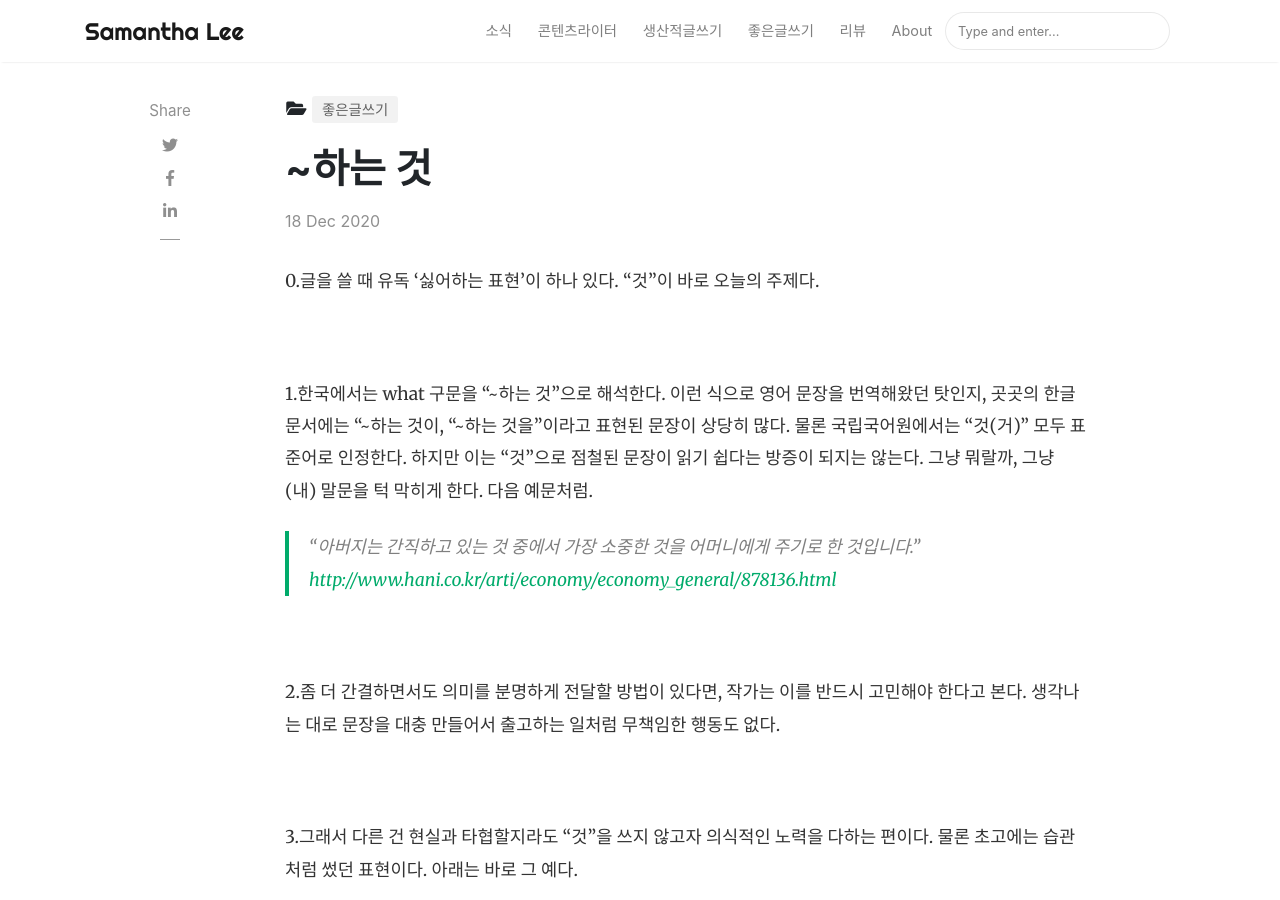
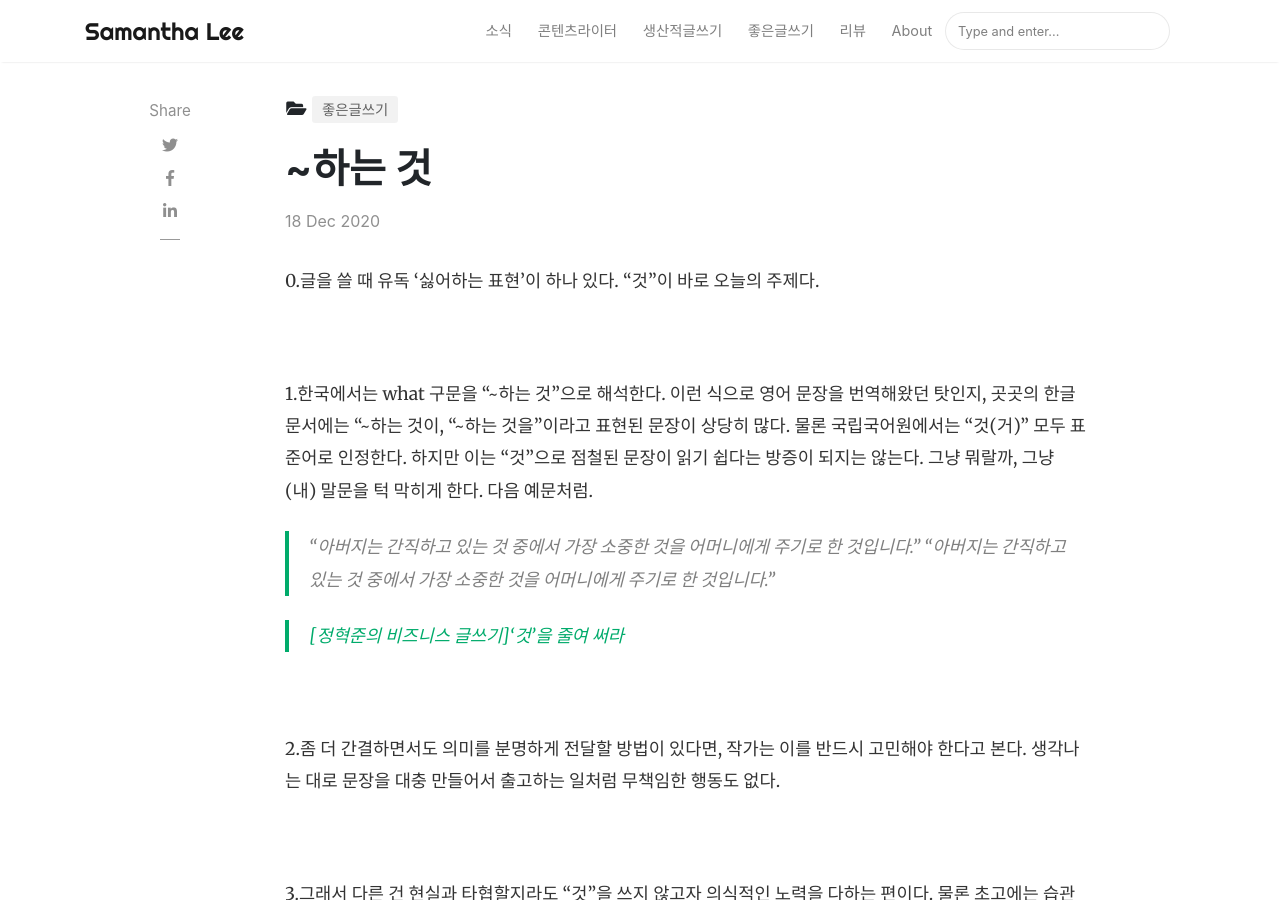
Before and after one commit to samantha-writer/samantha-writer.github.io, a Jekyll site: the page built from _posts/2020-12-18-201218.md, in a window 1280 px wide and 900 px high. Built offline with Jekyll 4.4.1, drawn with Linux system fonts in a browser that asks for light colours; nearby versions of some CDN libraries; comment, search, counter and statistics services are not loaded.

Commit message:
Update 2020-12-18-201218.md

```diff
--- a/_posts/2020-12-18-201218.md
+++ b/_posts/2020-12-18-201218.md
@@ -17,7 +17,9 @@ hidden: false
 
 1.한국에서는 what 구문을 "~하는 것"으로 해석한다. 이런 식으로 영어 문장을 번역해왔던 탓인지, 곳곳의 한글 문서에는 "~하는 것이, "~하는 것을"이라고 표현된 문장이 상당히 많다. 물론 국립국어원에서는 "것(거)" 모두 표준어로 인정한다. 하지만 이는 "것"으로 점철된 문장이 읽기 쉽다는 방증이 되지는 않는다. 그냥 뭐랄까, 그냥 (내) 말문을 턱 막히게 한다. 다음 예문처럼.
 
-> “아버지는 간직하고 있는 것 중에서 가장 소중한 것을 어머니에게 주기로 한 것입니다.” [http://www.hani.co.kr/arti/economy/economy_general/878136.html](http://www.hani.co.kr/arti/economy/economy_general/878136.html)
+> “아버지는 간직하고 있는 것 중에서 가장 소중한 것을 어머니에게 주기로 한 것입니다.” “아버지는 간직하고 있는 것 중에서 가장 소중한 것을 어머니에게 주기로 한 것입니다.”
+
+> [[정혁준의 비즈니스 글쓰기]‘것’을 줄여 써라](http://www.hani.co.kr/arti/economy/economy_general/878136.html)
 
 <br/>
 
```
